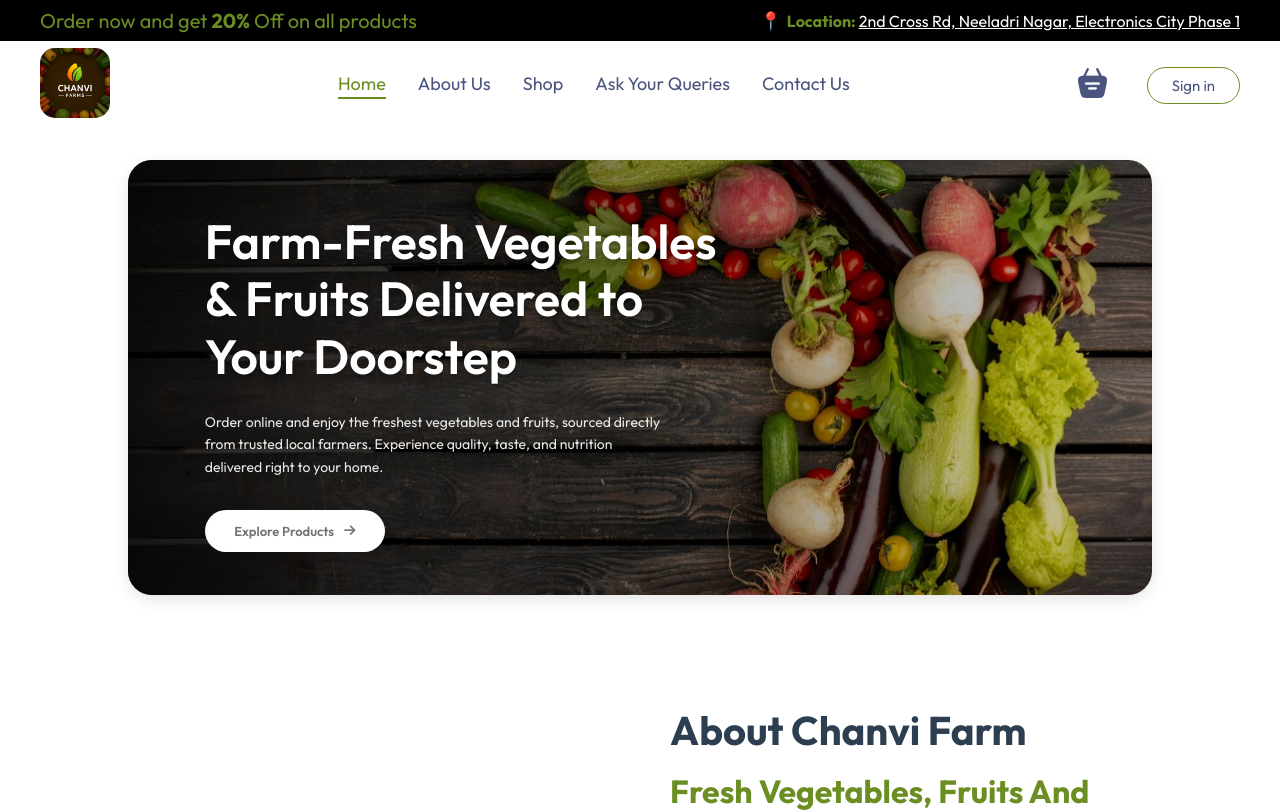
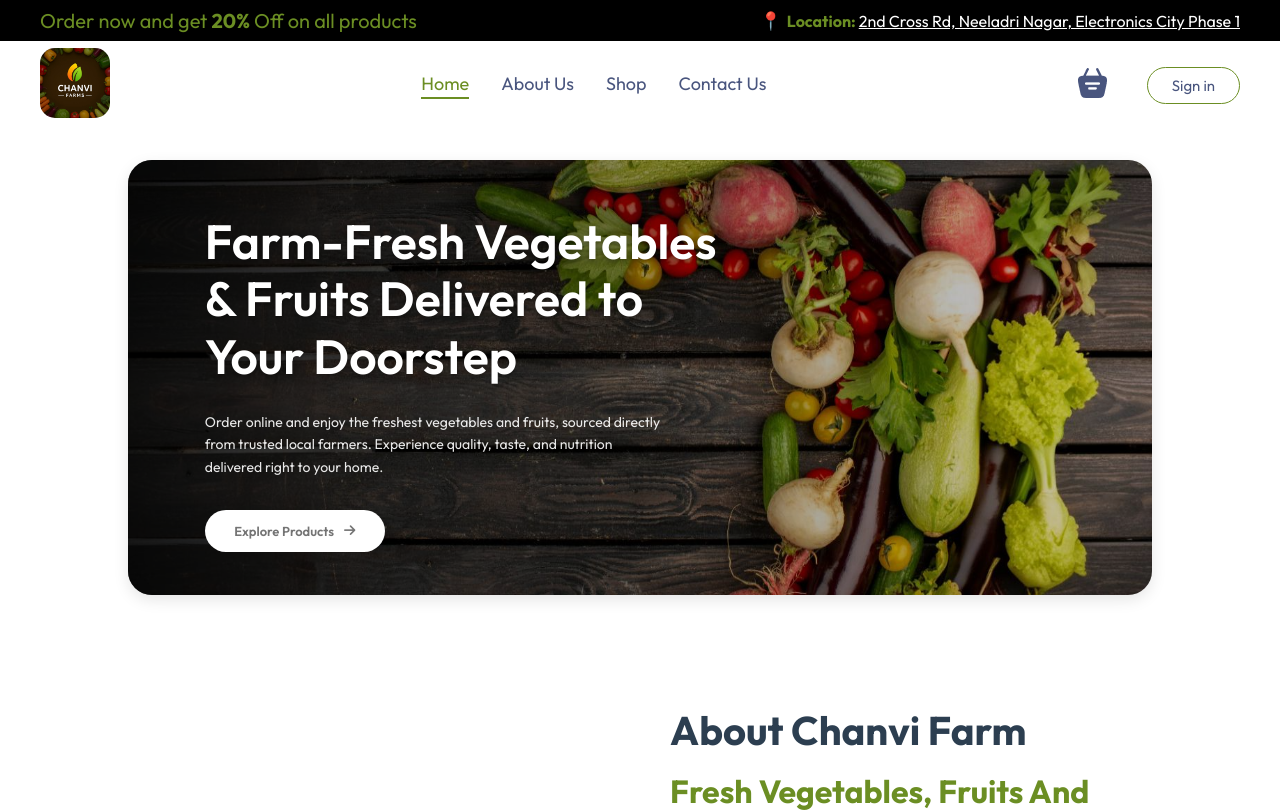
Before and after one commit to codeM024/Chanvifarms-site, a React (Vite) app in the folder frontend/: page / in a window 1280 px wide. Shown: the top 812 px of the page. Built offline with nearby package versions, Linux system fonts and the light colour scheme; no server answers.

Commit message:
Update Navbar.jsx

```diff
--- a/frontend/src/Components/Navbar/Navbar.jsx
+++ b/frontend/src/Components/Navbar/Navbar.jsx
@@ -119,7 +119,6 @@ const Navbar = ({setShowLogin}) => {
           <Link to='/' onClick={()=>{setActiveNav('home'); setMobileMenuOpen(false)}} className={activeNav === "home" ? "active" : ""}>Home</Link>
           <Link to='/about' onClick={()=>{setActiveNav('about'); setMobileMenuOpen(false)}} className={activeNav === "about" ? "active" : ""}>About Us</Link>
           <Link to='/shop' onClick={()=>{setActiveNav('shop'); setMobileMenuOpen(false)}} className={activeNav === "shop" ? "active" : ""}>Shop</Link>
-          <Link to='/faq' onClick={()=>{setActiveNav('faq'); setMobileMenuOpen(false)}} className={activeNav === "faq" ? "active" : ""}>Ask Your Queries</Link>
           <Link to='/contact' onClick={()=>{setActiveNav('contact'); setMobileMenuOpen(false)}} className={activeNav === "contact" ? "active" : ""}>Contact Us</Link>
         </ul>
 
```
